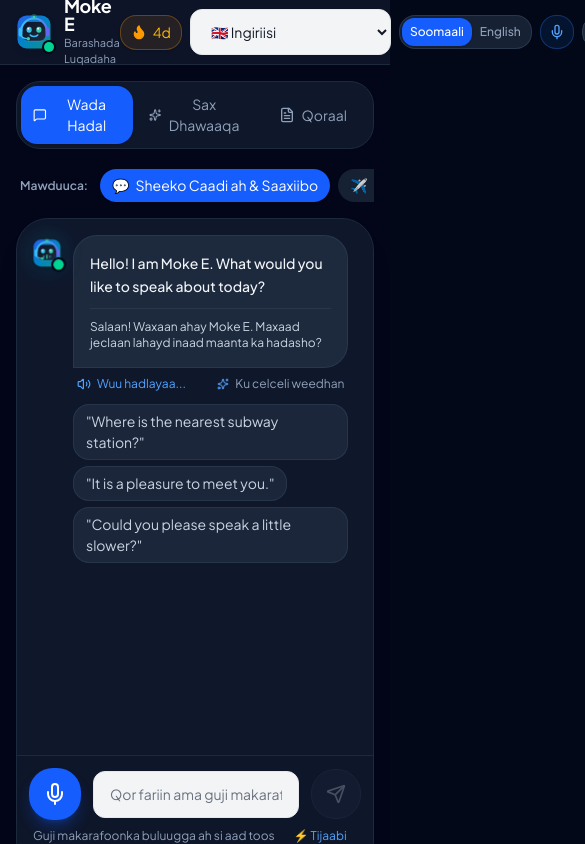
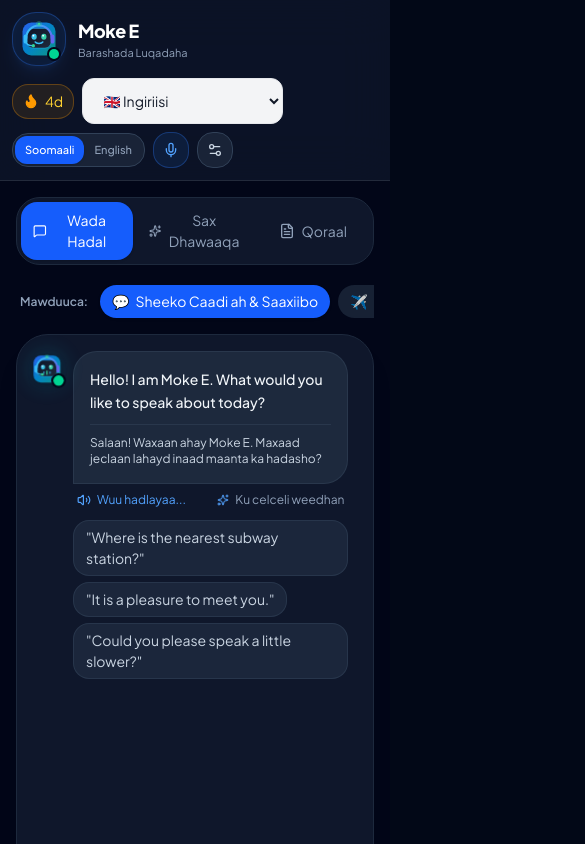
Before and after one commit to ApdowJr/Muke-E, a React (Vite) app: page / in a window 390 px wide. Shown: the top 844 px of the page, 585 px wide, since content can reach past the window. Built offline with nearby package versions, Linux system fonts and the light colour scheme.

Commit message:
Upgrade the top app header for better responsive behavior and premium styling

```diff
--- a/src/components/Header.tsx
+++ b/src/components/Header.tsx
@@ -48,40 +48,39 @@
   const isSomali = appLang === 'so';
 
   return (
-    <header className="sticky top-0 z-40 bg-slate-900/90 backdrop-blur-md border-b border-slate-800">
-      <div className="max-w-5xl mx-auto px-4 h-16 flex items-center justify-between">
-        {/* Brand */}
+    <header className="sticky top-0 z-40 border-b border-white/10 bg-slate-900/75 backdrop-blur-xl">
+      <div className="mx-auto max-w-7xl px-3 py-3 sm:px-5 lg:px-6">
+        <div className="flex flex-col gap-3 sm:flex-row sm:items-center sm:justify-between">
+          <div className="flex items-center justify-between gap-3">
             <div className="flex items-center gap-3">
+              <div className="rounded-2xl border border-blue-500/30 bg-blue-500/10 p-2 shadow-lg shadow-blue-500/10">
                 <MokeAvatar size="md" />
+              </div>
               <div>
-            <h1 className="text-lg font-bold text-white tracking-tight leading-none">
-              Moke E
-            </h1>
-            <p className="text-[11px] text-slate-400 mt-0.5">
+                <h1 className="text-lg font-black tracking-tight text-white">Moke E</h1>
+                <p className="text-[11px] text-slate-400">
                   {isSomali ? 'Barashada Luqadaha' : 'Language Companion'}
                 </p>
               </div>
             </div>
+          </div>
 
-        {/* Action Controls */}
-        <div className="flex items-center gap-2 sm:gap-2.5">
-          {/* Learning Progress / Streak Trigger Button */}
+          <div className="flex flex-wrap items-center gap-2 sm:justify-end">
             <button
               onClick={onOpenProgressModal}
-            className="flex items-center gap-1.5 px-2.5 py-1.5 rounded-xl bg-amber-500/10 border border-amber-500/30 text-amber-400 hover:bg-amber-500/20 text-xs font-bold transition-all shadow-sm active:scale-95"
+              className="inline-flex items-center gap-1.5 rounded-xl border border-amber-500/30 bg-amber-500/10 px-2.5 py-1.5 text-[11px] font-bold text-amber-300 transition hover:bg-amber-500/15"
               title={isSomali ? 'Eeg Horumarkaaga & Streak-ga' : 'View Learning Progress & Streak'}
             >
-            <Flame className="w-4 h-4 fill-amber-500 text-amber-500" />
+              <Flame className="h-4 w-4 fill-amber-500 text-amber-500" />
               <span>{streakDays || 1}d</span>
             </button>
 
-          {/* Target Language Dropdown */}
             <div className="relative">
               <select
                 value={targetLang}
                 onChange={(e) => setTargetLang(e.target.value as TargetLanguageCode)}
                 aria-label="Target language"
-              className="bg-slate-800 hover:bg-slate-750 text-slate-100 font-semibold text-xs sm:text-sm py-2 px-2.5 sm:px-3 rounded-xl border border-slate-700/80 focus:outline-none focus:border-blue-500 cursor-pointer transition-colors"
+                className="rounded-xl border border-slate-700 bg-slate-800/80 px-2.5 py-2 text-[11px] font-semibold text-slate-100 outline-none transition hover:border-blue-500/50 focus:border-blue-500 sm:text-xs"
               >
                 {Object.values(SUPPORTED_LANGUAGES).map((lang) => (
                   <option key={lang.code} value={lang.code} className="bg-slate-900 text-white">
@@ -91,13 +90,12 @@
               </select>
             </div>
 
-          {/* App Language (Soomaali / English) */}
-          <div className="flex items-center bg-slate-800/80 p-0.5 rounded-xl border border-slate-700/70 text-xs font-medium">
+            <div className="flex items-center rounded-xl border border-slate-700 bg-slate-800/80 p-0.5 text-[11px] font-medium">
               <button
                 onClick={() => setAppLang('so')}
-              className={`px-2 sm:px-2.5 py-1.5 rounded-lg transition-colors ${
+                className={`rounded-lg px-2.5 py-1.5 transition ${
                   appLang === 'so'
-                  ? 'bg-blue-600 text-white font-semibold shadow-sm'
+                    ? 'bg-blue-600 text-white shadow-sm'
                     : 'text-slate-400 hover:text-white'
                 }`}
               >
@@ -105,9 +103,9 @@
               </button>
               <button
                 onClick={() => setAppLang('en')}
-              className={`px-2 sm:px-2.5 py-1.5 rounded-lg transition-colors ${
+                className={`rounded-lg px-2.5 py-1.5 transition ${
                   appLang === 'en'
-                  ? 'bg-blue-600 text-white font-semibold shadow-sm'
+                    ? 'bg-blue-600 text-white shadow-sm'
                     : 'text-slate-400 hover:text-white'
                 }`}
               >
@@ -115,45 +113,41 @@
               </button>
             </div>
 
-          {/* Mic status trigger */}
             <button
               onClick={onOpenMicPermissionModal}
-            className={`p-2 rounded-xl border transition-colors flex items-center justify-center ${
+              className={`flex h-9 w-9 items-center justify-center rounded-xl border transition ${
                 isMicPermitted
-                ? 'bg-emerald-500/10 border-emerald-500/30 text-emerald-400 hover:bg-emerald-500/20'
-                : 'bg-blue-500/10 border-blue-500/30 text-blue-400 hover:bg-blue-500/20'
+                  ? 'border-emerald-500/30 bg-emerald-500/10 text-emerald-400 hover:bg-emerald-500/20'
+                  : 'border-blue-500/30 bg-blue-500/10 text-blue-400 hover:bg-blue-500/20'
               }`}
               title={isSomali ? 'Makarafoonka' : 'Microphone status'}
             >
-            <Mic className="w-4 h-4" />
+              <Mic className="h-4 w-4" />
             </button>
 
-          {/* Settings */}
             <div className="relative">
               <button
                 onClick={() => setShowSettings(!showSettings)}
                 aria-label="Settings"
-              className="p-2 rounded-xl bg-slate-800 hover:bg-slate-700 text-slate-300 hover:text-white border border-slate-700 transition-colors"
+                className="flex h-9 w-9 items-center justify-center rounded-xl border border-slate-700 bg-slate-800/80 text-slate-300 transition hover:border-slate-600 hover:text-white"
               >
-              <Settings2 className="w-4 h-4" />
+                <Settings2 className="h-4 w-4" />
               </button>
 
               {showSettings && (
-              <div className="absolute right-0 mt-2 w-64 bg-slate-900 border border-slate-700 rounded-2xl p-4 shadow-2xl z-50 text-xs space-y-4">
-                <div className="flex items-center justify-between pb-2 border-b border-slate-800">
+                <div className="absolute right-0 z-50 mt-2 w-64 rounded-2xl border border-slate-700 bg-slate-900 p-4 shadow-2xl shadow-slate-950/60">
+                  <div className="mb-4 flex items-center justify-between border-b border-slate-800 pb-2">
                     <span className="font-bold text-white">
                       {isSomali ? 'Habaynta' : 'Settings'}
                     </span>
-                  <button
-                    onClick={() => setShowSettings(false)}
-                    className="text-slate-400 hover:text-white"
-                  >
+                    <button onClick={() => setShowSettings(false)} className="text-slate-400 hover:text-white">
                       ✕
                     </button>
                   </div>
 
+                  <div className="space-y-4 text-xs">
                     <div>
-                  <label className="block text-slate-400 mb-1.5 font-medium">
+                      <label className="mb-1.5 block font-medium text-slate-400">
                         {isSomali ? 'Heerka Luqadda' : 'Level'}
                       </label>
                       <div className="grid grid-cols-3 gap-1">
@@ -161,32 +155,32 @@
                           <button
                             key={lvl}
                             onClick={() => setLevel(lvl)}
-                        className={`py-1.5 rounded-lg text-center font-medium transition-colors ${
-                          level === lvl
-                            ? 'bg-blue-600 text-white'
-                            : 'bg-slate-800 text-slate-300 hover:bg-slate-700'
+                            className={`rounded-lg py-1.5 text-center font-medium transition ${
+                              level === lvl ? 'bg-blue-600 text-white' : 'bg-slate-800 text-slate-300 hover:bg-slate-700'
                             }`}
                           >
-                        {lvl === 'Beginner' ? (isSomali ? 'Bilaabe' : 'Beginner') : lvl === 'Intermediate' ? (isSomali ? 'Dhexe' : 'Mid') : (isSomali ? 'Sare' : 'Adv')}
+                            {lvl === 'Beginner'
+                              ? isSomali ? 'Bilaabe' : 'Beginner'
+                              : lvl === 'Intermediate'
+                                ? isSomali ? 'Dhexe' : 'Mid'
+                                : isSomali ? 'Sare' : 'Adv'}
                           </button>
                         ))}
                       </div>
                     </div>
 
                     <div>
-                  <div className="flex justify-between text-slate-400 mb-1.5 font-medium">
+                      <div className="mb-1.5 flex items-center justify-between text-slate-400">
                         <span>{isSomali ? 'Xawaaraha Codka' : 'Voice Speed'}</span>
-                    <span className="text-white font-mono">{speechSpeed}x</span>
+                        <span className="font-mono text-white">{speechSpeed}x</span>
                       </div>
                       <div className="grid grid-cols-3 gap-1">
                         {[0.8, 1.0, 1.2].map((s) => (
                           <button
                             key={s}
                             onClick={() => setSpeechSpeed(s)}
-                        className={`py-1 rounded-lg text-center ${
-                          speechSpeed === s
-                            ? 'bg-blue-600 text-white font-semibold'
-                            : 'bg-slate-800 text-slate-300 hover:bg-slate-700'
+                            className={`rounded-lg py-1 text-center transition ${
+                              speechSpeed === s ? 'bg-blue-600 text-white font-semibold' : 'bg-slate-800 text-slate-300 hover:bg-slate-700'
                             }`}
                           >
                             {s}x
@@ -195,25 +189,25 @@
                       </div>
                     </div>
 
-                <div className="flex items-center justify-between pt-2 border-t border-slate-800">
-                  <span className="text-slate-300">
-                    {isSomali ? 'Toos u yeer codka' : 'Auto-play Audio'}
-                  </span>
+                    <div className="flex items-center justify-between border-t border-slate-800 pt-2">
+                      <span className="text-slate-300">{isSomali ? 'Toos u yeer codka' : 'Auto-play Audio'}</span>
                       <button
                         onClick={() => setAutoPlayAudio(!autoPlayAudio)}
-                    className={`w-9 h-5 flex items-center rounded-full p-0.5 transition-colors ${
+                        className={`flex h-5 w-9 items-center rounded-full p-0.5 transition ${
                           autoPlayAudio ? 'bg-blue-600' : 'bg-slate-800'
                         }`}
                       >
                         <div
-                      className={`bg-white w-4 h-4 rounded-full shadow-sm transform transition-transform ${
+                          className={`h-4 w-4 rounded-full bg-white shadow-sm transition ${
                             autoPlayAudio ? 'translate-x-4' : 'translate-x-0'
                           }`}
                         />
                       </button>
                     </div>
                   </div>
+                </div>
               )}
+            </div>
           </div>
         </div>
       </div>
```
Lines whose indentation alone changed are shown as unchanged.
